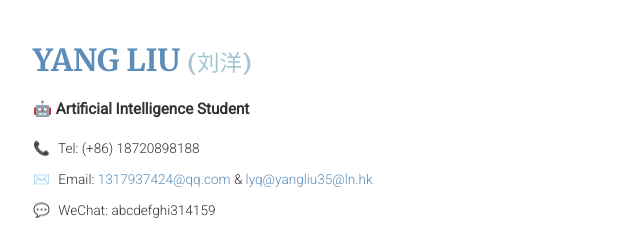
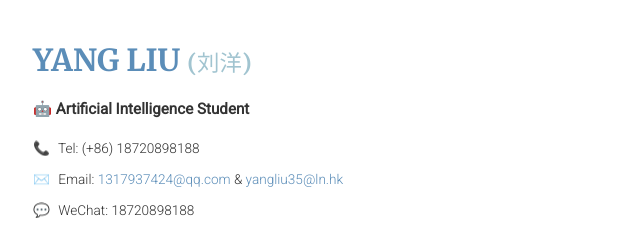
Before and after one commit to Carson0706/LKY0824.github.io, a plain HTML site: page index.html in a window 1280 px wide. Shown: the top 231 px of the page, 211-851 px from the left. Drawn offline with Linux system fonts and the light colour scheme.

Commit message:
Update index.html

```diff
--- a/index.html
+++ b/index.html
@@ -15,8 +15,8 @@
                 <h1>YANG LIU <span class="chinese-name">(刘洋)</span></h1>
                 <p class="subtitle"><b>🤖 Artificial Intelligence Student</b></p>
                 <p><span class="icon">📞</span> Tel: (+86) 18720898188</p>
-                <p><span class="icon">✉️</span> Email: <a href="mailto:1317937424@qq.com">1317937424@qq.com</a> &amp; <a href="mailto:yangliu35@ln.hk">lyq@yangliu35@ln.hk</a></p>
-                <p><span class="icon">💬</span> WeChat: abcdefghi314159</p>
+                <p><span class="icon">✉️</span> Email: <a href="mailto:1317937424@qq.com">1317937424@qq.com</a> &amp; <a href="mailto:yangliu35@ln.hk">yangliu35@ln.hk</a></p>
+                <p><span class="icon">💬</span> WeChat: 18720898188</p>
                 <div class="links">
                     <a href="https://github.com/Carson0706" target="_blank" class="button">🐱 GitHub</a>
                     <a href="resume.pdf" target="_blank" class="button">📄 PDF Resume</a>
```
